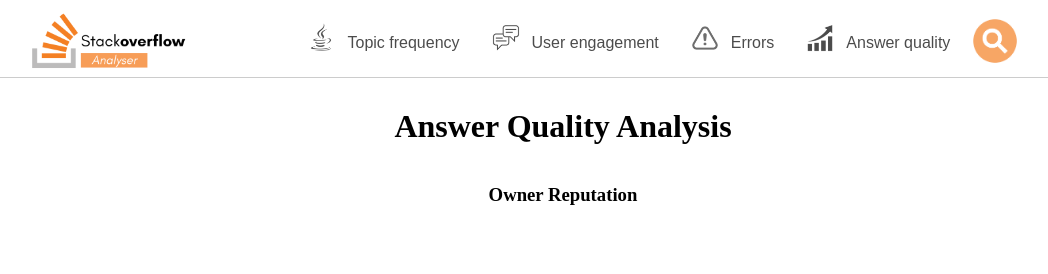
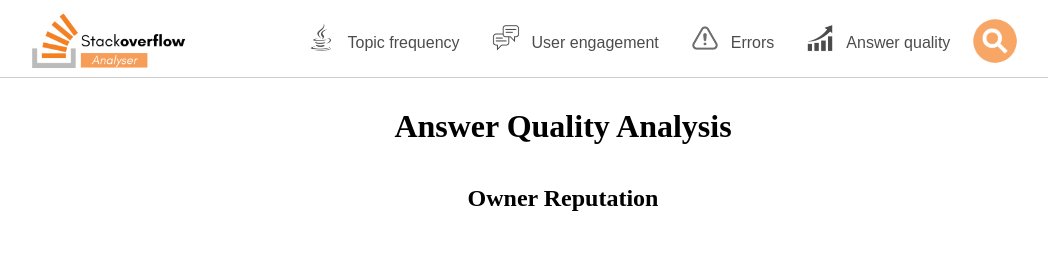
Before and after one commit to FiZufa/CS209-Final-Project-2024, a Nuxt app: page /AnswerQuality in a window 1280 px wide. Shown: the top 274 px of the page, without its empty margins (77-1125 px from the left). Built offline with nearby package versions, Linux system fonts and the light colour scheme; no server answers.

Commit message:
ux writing

```diff
--- a/components/Answer.vue
+++ b/components/Answer.vue
@@ -1,5 +1,5 @@
 <template>
-    <h3>{{ title }}</h3>
+    <h2>{{ title }}</h2>
     <div class="canvas-wrapper">
         <canvas ref="chartCanvas"></canvas>
     </div>
@@ -128,7 +128,7 @@ const initializeChart = () => {
         legend: { display: true, position: 'top' },
         title: {
           display: true,
-          text: `${props.title || 'Scatter Plot'} (${correlationText})`, // Include correlation in the title
+          text: `(${correlationText})`, // Include correlation in the title
         },
       },
       scales: {
```
